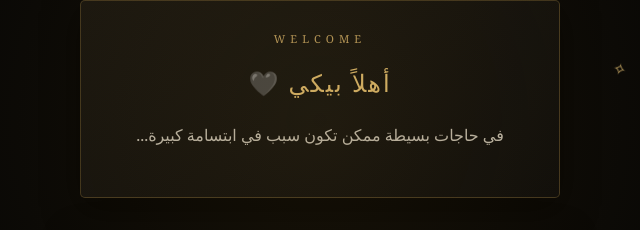
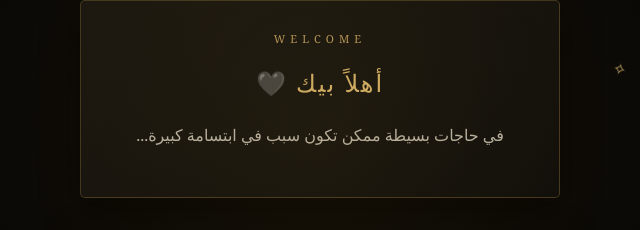
Before and after one commit to HAMO-EGY/My-surprise, a plain HTML site: page index.html in a window 1280 px wide. Both pictures are taken after a click on the button "ENTER THE EXPERIENCE ✦". Shown: the part 820-1050 px from the top of the page, 320-960 px from the left. Drawn offline with Linux system fonts and the light colour scheme.

Commit message:
Update index.html

```diff
--- a/index.html
+++ b/index.html
@@ -95,7 +95,7 @@ h1{animation:glow 3s infinite}
 
 <section class="section">
  <div class="small">WELCOME</div>
- <h2>أهلاً بيكي 🖤</h2>
+ <h2>أهلاً بيك 🖤</h2>
  <p>في حاجات بسيطة ممكن تكون سبب في ابتسامة كبيرة...</p>
 </section>
 
```
